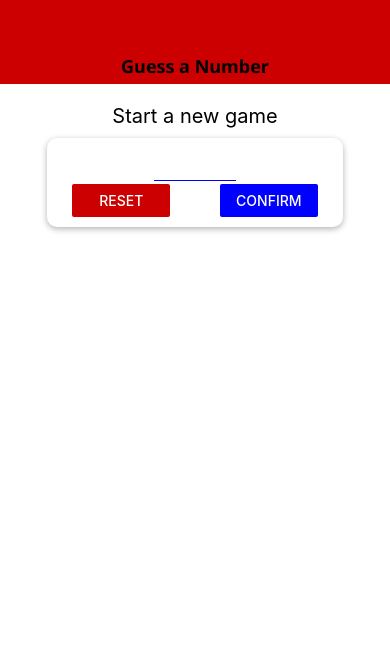
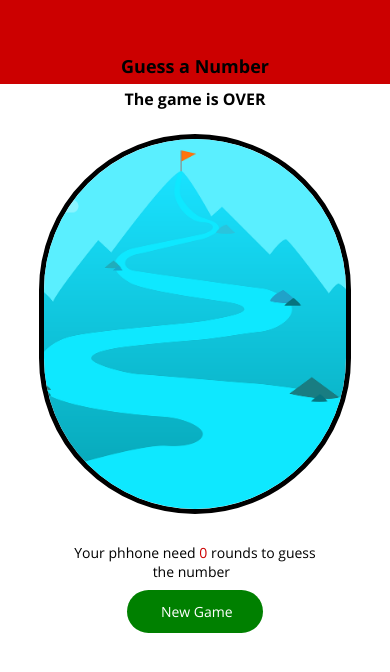
Before and after one commit to AdilsonS/Componentes-Estilos-e-Layouts, a React Native app: screen / in a window 390 px wide. Shown: the top 672 px of the page. Built offline with nearby package versions, Linux system fonts and the light colour scheme.

Commit message:
Tratando diferentes tamanhos de dispositivos e as rotações de tela

```diff
--- a/App.js
+++ b/App.js
@@ -8,6 +8,8 @@ import Header from "./components/Header";
 import StartGameScreen from './sreens/StartGameScreen';
 import GameScreen from './sreens/GameSreen';
 import GameOverScreen from './sreens/GameOverScreen';
+
+import DefaltStyle from "./constants/styles";
 
 
 const fetchFonts = () => {
@@ -49,9 +51,10 @@ export default function App() {
     content = <GameOverScreen onRestartGame={RestartGameHandler} guessRounds={guessRounds} userNumber={userNumber} />
 
   return (
-    <View style={styles.screen}>
+    <View style={DefaltStyle.screen}>
       <Header title="Guess a Number" />
-      {content}
+      <GameOverScreen onRestartGame={RestartGameHandler} guessRounds={guessRounds} userNumber={userNumber} />
+      {/* {content} */}
     </View>
   );
 }
@@ -59,5 +62,5 @@ export default function App() {
 const styles = StyleSheet.create({
   screen: {
     flex: 1,
-  }
+  },
 });
--- a/app.json
+++ b/app.json
@@ -10,7 +10,7 @@
       "web"
     ],
     "version": "1.0.0",
-    "orientation": "portrait",
+    "orientation": "default",
     "icon": "./assets/icon.png",
     "splash": {
       "image": "./assets/splash.png",
--- a/constants/styles.js
+++ b/constants/styles.js
@@ -1,4 +1,4 @@
-import { StyleSheet } from 'react-native';
+import { StyleSheet, Dimensions } from 'react-native';
 
 export default StyleSheet.create({
   screen: {
--- a/sreens/GameOverScreen.js
+++ b/sreens/GameOverScreen.js
@@ -1,14 +1,43 @@
-import React from 'react';
-import { View, Text, StyleSheet, Button, Image } from 'react-native';
+import React, { useState, useEffect } from 'react';
+import {
+  View,
+  Text,
+  StyleSheet,
+  Button,
+  Image,
+  Dimensions,
+  ScrollView
+} from 'react-native';
 
 import ButtonMain from '../components/ButtonMain';
 import DefaultStyle from '../constants/styles';
 import Colors from '../constants/colors';
 
+
 const GameOverScreen = props => {
+  const [deviceWidth, setDeviceWidth] = useState(Dimensions.get('window').width);
+  const [deviceHeight, setDeviceHeight] = useState(Dimensions.get('window').height);
+
+  useEffect(() => {
+    const updateLayout = () => {
+      setDeviceWidth(Dimensions.get('window').width);
+      setDeviceHeight(Dimensions.get('window').height);
+    };
+    Dimensions.addEventListener('change', updateLayout);
+
+    return () => {
+      Dimensions.removeEventListener('change', updateLayout);
+    }
+  });
+
+  let titleSize = styles.titleBig
+  if (deviceWidth < 400)
+    titleSize = styles.titleSmall;
+
   return (
+    <ScrollView>
       <View style={[styles.screen, DefaultStyle.screen]}>
-      <Text style={styles.title}>The game is OVER</Text>
+        <Text style={[styles.title, titleSize]}>The game is OVER</Text>
         <View style={styles.imageContainer}>
           <Image
             style={styles.image}
@@ -18,13 +47,15 @@ const GameOverScreen = props => {
             resizeMode="cover" />
         </View>
         <View style={styles.resultContainer}>
-        <Text style={styles.text}>
+          <Text style={[styles.text, { marginVertical: deviceHeight / 100, }]}>
             Your phhone need<Text style={styles.numbers}> {props.guessRounds} </Text>
             rounds to guess the number<Text style={styles.numbers}> {props.userNumber} </Text>
           </Text>
         </View>
         <ButtonMain onPress={props.onRestartGame}> New Game</ButtonMain>
-    </View>)
+      </View>
+    </ScrollView>
+  )
 };
 
 const styles = StyleSheet.create({
@@ -34,7 +65,8 @@ const styles = StyleSheet.create({
 
   text: {
     fontFamily: 'open-sans',
-    marginVertical: 5,
+    //marginVertical: 5,
+    //marginVertical: Dimensions.get('window').height / 100,
     textAlign: 'center'
   },
   numbers: {
@@ -42,19 +74,29 @@ const styles = StyleSheet.create({
   },
 
   title: {
-    fontSize: 18,
     fontFamily: 'open-sans-bold',
     padding: '1%'
   },
 
+  titleBig: {
+    fontSize: 20,
+  },
+  titleSmall: {
+    fontSize: 16,
+  },
+
   imageContainer: {
-    width: '80%',
-    height: '50%',
-    borderRadius: 200,
+    // width: '80%',
+    // height: '50%',
+    height: Dimensions.get('window').height * 0.45,
+    width: Dimensions.get('window').width * 0.8,
+    //borderRadius: 200,
+    borderRadius: Dimensions.get('window').width * 0.8 / 2,
     borderWidth: 5,
     borderColor: Colors.black,
     overflow: 'hidden',
-    marginVertical: 30
+    //marginVertical: 30
+    marginVertical: Dimensions.get('window').height / 40
   },
 
   image: {
--- a/sreens/GameSreen.js
+++ b/sreens/GameSreen.js
@@ -1,5 +1,14 @@
 import React, { useState, useRef, useEffect } from 'react';
-import { View, Text, StyleSheet, Alert, ScrollView, FlatList, TouchableOpacity } from 'react-native';
+import {
+  View,
+  Text,
+  StyleSheet,
+  Alert,
+  ScrollView,
+  FlatList,
+  TouchableOpacity,
+  Dimensions
+} from 'react-native';
 
 import Card from '../components/Card';
 import Colors from '../constants/colors';
@@ -36,16 +45,31 @@ const GameScreen = props => {
   //const [rounds, setRounds] = useState(0);
   //const [pastGuesses, setPastGuesses] = useState([initialGuess]);
   const [pastGuesses, setPastGuesses] = useState([initialGuess.toString()]);
+  const [avaliableDeviceHeight, setAvaliableDeviceHeight] = useState(Dimensions.get('window').height);
+  const [avaliableDeviceWidth, setAavaliableDeviceWidth] = useState(Dimensions.get('window').width)
   const currentLow = useRef(1);
   const currentHigh = useRef(100);
 
   const { userChoice, onGameOver } = props;
 
+
+  useEffect(() => {
+    const updateLayout = () => {
+      setAvaliableDeviceHeight(Dimensions.get('window').height);
+      setAavaliableDeviceWidth(Dimensions.get('window').width);
+    };
+    Dimensions.addEventListener('change', updateLayout);
+
+    return () => {
+      Dimensions.removeEventListener('change', updateLayout);
+    }
+  });
+
   useEffect(() => {
     if (currentGuess === userChoice) {
       onGameOver(pastGuesses.length);
     }
-  }, [currentGuess, userChoice, onGameOver])
+  }, [currentGuess, userChoice, onGameOver]);
 
   const nextGuessHandler = direction => {
     if ((direction === 'lower' && currentGuess < props.userChoice)
@@ -68,12 +92,57 @@ const GameScreen = props => {
 
   }
 
+  let listContainerStyle = styles.listContainerBig
+  if (avaliableDeviceWidth < 350)
+    listContainerStyle = styles.listContainerSmall
+
+  if (avaliableDeviceHeight < 500) {
     return (
+      <ScrollView>
+        <View style={DefaultStyle.screen}>
+          <Card style={styles.card}>
+            <Text>Oponent's Guesssssssssssssssssssss</Text>
+            <View style={[styles.butonContainer, { marginTop: avaliableDeviceHeight > 600 ? 10 : 3, }]}>
+
+              <TouchableOpacity activeOpacity={0.5} onPress={nextGuessHandler.bind(this, 'lower')}>
+                <View style={styles.containerArrow}>
+                  <Text style={styles.arrow}>V</Text>
+                </View>
+              </TouchableOpacity>
+              <View style={{ marginTop: avaliableDeviceHeight * 0.03 }}>
+                <Text>{currentGuess}</Text>
+              </View>
+              <TouchableOpacity activeOpacity={0.5} onPress={nextGuessHandler.bind(this, 'greater')}>
+                <View style={styles.containerArrow}>
+                  <Text style={[styles.arrow, styles.rotate]}>V</Text>
+                </View>
+              </TouchableOpacity>
+
+            </View>
+          </Card>
+
+          <View style={[listContainerStyle, { marginTop: avaliableDeviceHeight * 0.05 }]}>
+            <FlatList
+              keyExtractor={item => item}
+              data={pastGuesses}
+              renderItem={renderListItem.bind(this, pastGuesses.length)}
+              contentContainerStyle={styles.list}
+            />
+          </View>
+
+        </View>
+      </ScrollView>
+    )
+  } else {
+    return (
+      <ScrollView>
         <View style={DefaultStyle.screen}>
           <Card style={styles.card}>
             <Text>Oponent's Guess</Text>
+            <View>
               <Text>{currentGuess}</Text>
-        <View style={styles.butons}>
+            </View>
+            <View style={[styles.butonContainer, { marginTop: avaliableDeviceHeight > 600 ? 10 : 3, }]}>
 
               <TouchableOpacity activeOpacity={0.5} onPress={nextGuessHandler.bind(this, 'lower')}>
                 <View style={styles.containerArrow}>
@@ -90,11 +159,7 @@ const GameScreen = props => {
             </View>
           </Card>
 
-      <View style={styles.listContainer}>
-        {/* <ScrollView contentContainerStyle={styles.list}>
-          {pastGuesses.map((guess, index) => renderListItem(pastGuesses.length - index, guess))}
-        </ScrollView> */}
-
+          <View style={[listContainerStyle, { marginTop: avaliableDeviceHeight * 0.05 }]}>
             <FlatList
               keyExtractor={item => item}
               data={pastGuesses}
@@ -102,9 +167,52 @@ const GameScreen = props => {
               contentContainerStyle={styles.list}
             />
           </View>
+
         </View>
+      </ScrollView>
+    )
+  }
+  //#region Layout fixo
+  // return (
+  //   <ScrollView>
+  //     <View style={DefaultStyle.screen}>
+  //       <Card style={styles.card}>
+  //         <Text>Oponent's Guess</Text>
+  //         <Text>{currentGuess}</Text>
+  //         <View style={styles.butonContainer}>
 
-  )
+  //           <TouchableOpacity activeOpacity={0.5} onPress={nextGuessHandler.bind(this, 'lower')}>
+  //             <View style={styles.containerArrow}>
+  //               <Text style={styles.arrow}>V</Text>
+  //             </View>
+  //           </TouchableOpacity>
+
+  //           <TouchableOpacity activeOpacity={0.5} onPress={nextGuessHandler.bind(this, 'greater')}>
+  //             <View style={styles.containerArrow}>
+  //               <Text style={[styles.arrow, styles.rotate]}>V</Text>
+  //             </View>
+  //           </TouchableOpacity>
+
+  //         </View>
+  //       </Card>
+  //       {/* <View style={styles.listContainer}> */}
+  //       {/* <View style={Dimensions.get('window').width > 500 ? styles.listContainerBig : styles.listContainerSmall}> */}
+  //       <View style={listContainerStyle}>
+  //         {/* <ScrollView contentContainerStyle={styles.list}>
+  //         {pastGuesses.map((guess, index) => renderListItem(pastGuesses.length - index, guess))}
+  //       </ScrollView> */}
+
+  //         <FlatList
+  //           keyExtractor={item => item}
+  //           data={pastGuesses}
+  //           renderItem={renderListItem.bind(this, pastGuesses.length)}
+  //           contentContainerStyle={styles.list}
+  //         />
+  //       </View>
+  //     </View>
+  //   </ScrollView>
+  // )
+  //#endregion
 };
 
 const styles = StyleSheet.create({
@@ -112,10 +220,11 @@ const styles = StyleSheet.create({
     width: '80%'
   },
 
-  butons: {
+  butonContainer: {
     width: '50%',
     justifyContent: 'space-between',
     flexDirection: 'row',
+    //marginTop: Dimensions.get('window').height > 600 ? 10 : 3,
   },
 
   containerArrow: {
@@ -125,8 +234,8 @@ const styles = StyleSheet.create({
     borderRadius: 20
   },
   arrow: {
-    fontSize:30,
-    textAlign:'center',
+    fontSize: 30,
+    textAlign: 'center',
     color: Colors.white
   },
 
@@ -136,12 +245,26 @@ const styles = StyleSheet.create({
     transform: [{ rotate: '-180deg' }]
   },
 
-  listContainer: {
+  // listContainer: {
+  //   flex: 1,
+  //   //width: '80%',
+  //   //width: '70%',
+  //   width: Dimensions.get('window').width > 500 ? '60%' : '80%',
+  //   marginTop: '5%',
+  // },
+
+  listContainerBig: {
+    width: '80%',
+    //marginTop: '5%',
     flex: 1,
-    //width: '80%',
-    width: '70%',
-    marginTop: '5%',
   },
+
+  listContainerSmall: {
+    width: '60%',
+    //marginTop: '5%',
+    flex: 1,
+  },
+
 
   list: {
     flexGrow: 1,
--- a/sreens/StartGameScreen.js
+++ b/sreens/StartGameScreen.js
@@ -1,5 +1,16 @@
-import React, { useState } from 'react';
-import { View, StyleSheet, Text, Button, TouchableWithoutFeedback, Keyboard, Alert } from 'react-native';
+import React, { useState, useEffect, useRef } from 'react';
+import {
+  View,
+  StyleSheet,
+  Text,
+  Button,
+  TouchableWithoutFeedback,
+  Keyboard,
+  Alert,
+  Dimensions,
+  ScrollView,
+  KeyboardAvoidingView
+} from 'react-native';
 import { Ionicons } from '@expo/vector-icons';
 
 import Card from '../components/Card';
@@ -13,6 +24,20 @@ const StartGameScreen = props => {
   const [enteredValue, setEnteredValue] = useState('');
   const [confirmed, setConfirmed] = useState(false);
   const [selectedNumber, setSelectedNumber] = useState();
+  const [buttonWidth, setButtonWidth] = useState(Dimensions.get('window').width / 4);
+
+  useEffect(() => {
+    const updateLayout = () => {
+      setButtonWidth(Dimensions.get('window').width / 4);
+    };
+    Dimensions.addEventListener('change', updateLayout);
+
+    return () => {
+      Dimensions.removeEventListener('change', updateLayout);
+    }
+  });
+
+
 
   const confirAction = () => {
     closeKeyBoard();
@@ -53,7 +78,7 @@ const StartGameScreen = props => {
         <Text style={styles.txtAlert}>{selectedNumber}</Text>
         <View style={styles.buttonStart}>
           <ButtonMain onPress={() => props.onStartGame(selectedNumber)}>
-          <Ionicons name='md-power' size={24} color='white'/>
+            <Ionicons name='md-power' size={24} color='white' />
           </ButtonMain>
           {/* <Button title='Start Game' color={Colors.acent} onPress={() => props.onStartGame(selectedNumber)} /> */}
         </View>
@@ -61,6 +86,8 @@ const StartGameScreen = props => {
 
 
   return (
+    <ScrollView>
+      <KeyboardAvoidingView behavior='position' keyboardVerticalOffset={30}>
         <TouchableWithoutFeedback onPress={closeKeyBoard}>
           <View style={[styles.screen, DefaultStyle.screen]}>
             <Text style={styles.title}>Start a new game</Text>
@@ -74,13 +101,15 @@ const StartGameScreen = props => {
                 onChangeText={numberInputHandler}
                 value={enteredValue} />
               <View style={styles.buttonContainer}>
-            <View style={styles.button} ><Button title="Reset" color={Colors.primary} onPress={restAction} /></View>
-            <View style={styles.button}><Button title="Confirm" color={Colors.blue} onPress={confirAction} /></View>
+                <View style={{ width: buttonWidth }} ><Button title="Reset" color={Colors.primary} onPress={restAction} /></View>
+                <View style={{ width: buttonWidth }}><Button title="Confirm" color={Colors.blue} onPress={confirAction} /></View>
               </View>
             </Card>
             {confirmedOutput}
           </View>
         </TouchableWithoutFeedback>
+      </KeyboardAvoidingView>
+    </ScrollView>
   )
 };
 
@@ -102,12 +131,16 @@ const styles = StyleSheet.create({
 
   inputContainer: {
     backgroundColor: Colors.white,
-    width: 300,
-    maxWidth: '80%',
+    width: '80%',
+    //width: 300,
+    maxWidth: '95%',
+    //maxWidth: '80%',
   },
 
   button: {
-    width: '40%',
+    width: Dimensions.get('window').width / 4
+    //width: '40%',
+
   },
 
   buttonContainer: {
```
Lines whose indentation alone changed are shown as unchanged.
